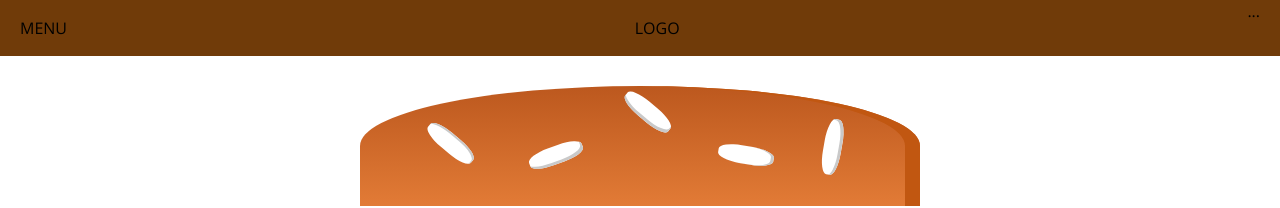
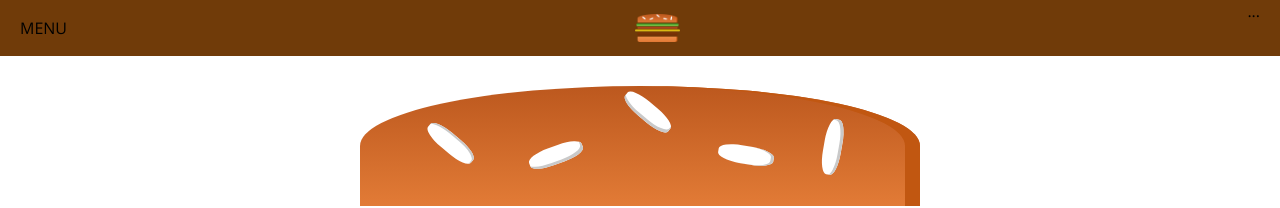
Before and after one commit to EdenKhaos/React-Burger-Builder, a React (Create React App) app: page / in a window 1280 px wide. Shown: the top 208 px of the page. Built offline with nearby package versions, Linux system fonts and the light colour scheme.

Commit message:
push untracked files

```diff
--- /dev/null
+++ b/src/components/Layout/Logo/Logo.js
@@ -0,0 +1,12 @@
+import React from 'react';
+
+import burgerLogo from '../../../assets/images/burger-logo.png';
+import classes from '../Logo/Logo.module.css';
+
+const logo = (props) => (
+    <div className={classes.Logo}>
+        <img src={burgerLogo} alt="MyBurger" />
+    </div>
+);
+
+export default logo;
--- /dev/null
+++ b/src/components/Layout/Logo/Logo.module.css
@@ -0,0 +1,11 @@
+.Logo {
+    background-color: transparent;
+    padding: 8px;
+    height: 80%;
+    box-sizing: border-box;
+    border-radius: 5px;
+}
+
+.Logo img {
+    height: 100%;
+}
--- a/src/components/Layout/Navigation/Toolbar/Toolbar.js
+++ b/src/components/Layout/Navigation/Toolbar/Toolbar.js
@@ -1,11 +1,12 @@
 import React from 'react';
 
 import classes from '../../Navigation/Toolbar/Toolbar.module.css';
+import Logo from '../../Logo/Logo';
 
 const toolbar = (props) => (
     <header className={classes.Toolbar}>
         <div>MENU</div>
-        <div>LOGO</div>
+        <Logo />
         <nav>
             ...
         </nav>
```
Also changed, not shown: src/assets/images/burger-logo.png (added).
